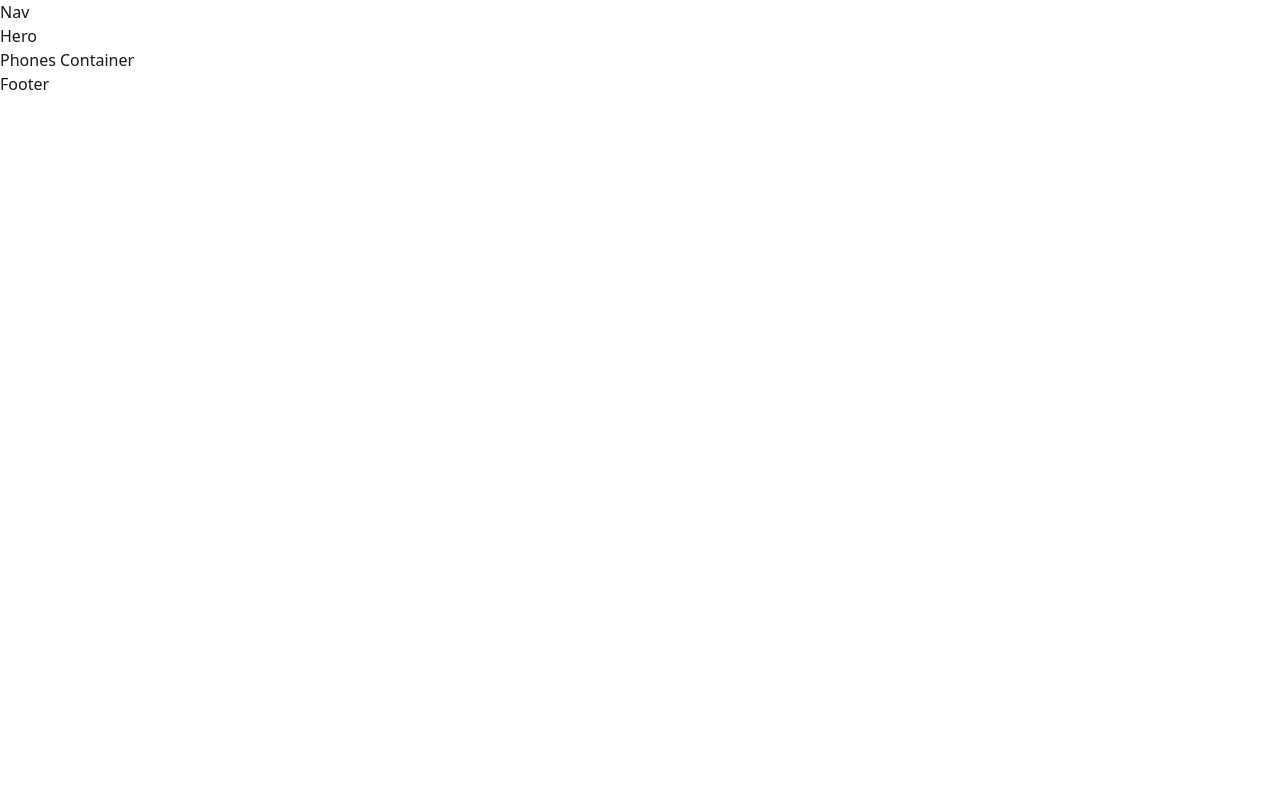
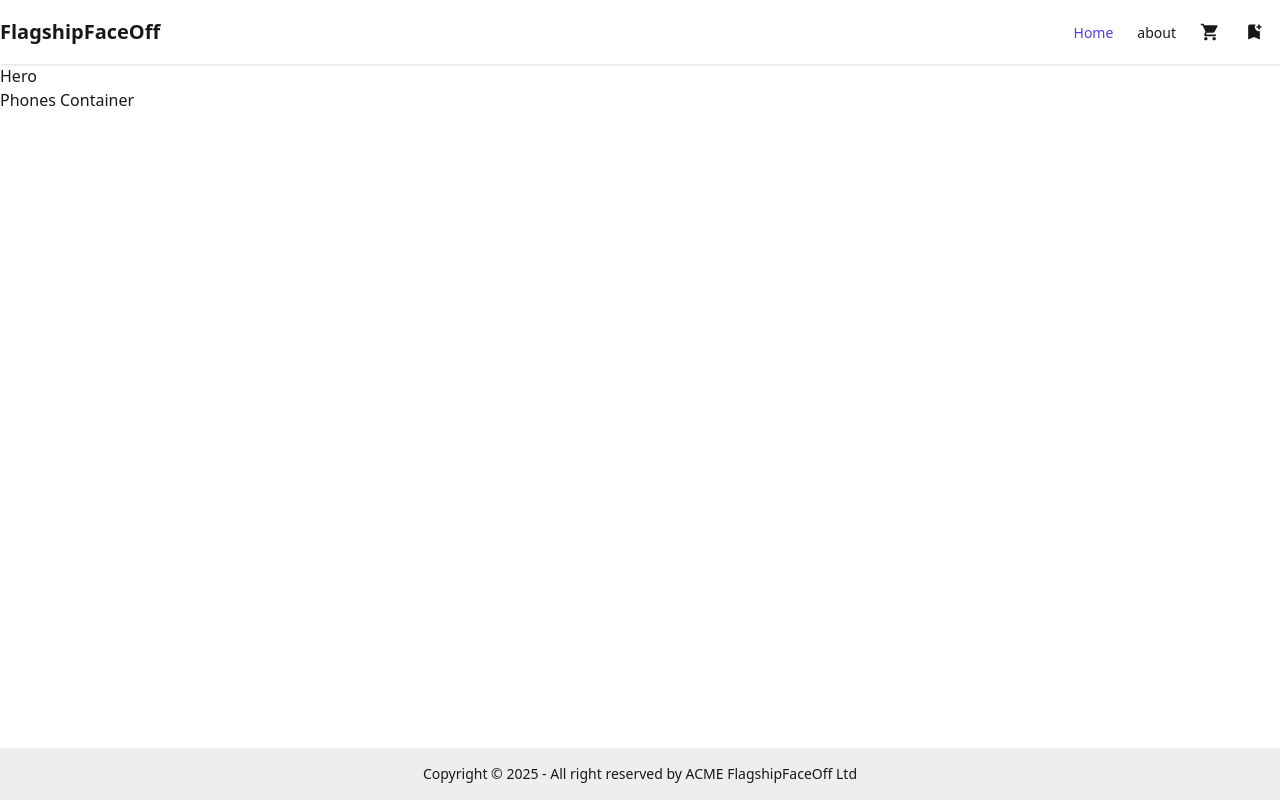
Before and after one commit to Rayhan-Rony/flaship-face-off, a React (Vite) app: page / in a window 1280 px wide. Built offline with nearby package versions, Linux system fonts and the light colour scheme.

Commit message:
added navbar and footer

```diff
--- a/package.json
+++ b/package.json
@@ -13,6 +13,7 @@
     "@tailwindcss/vite": "^4.1.4",
     "react": "^19.0.0",
     "react-dom": "^19.0.0",
+    "react-icons": "^5.5.0",
     "react-router": "^7.5.2",
     "tailwindcss": "^4.1.4"
   },
--- a/src/Components/Footer.jsx
+++ b/src/Components/Footer.jsx
@@ -3,7 +3,14 @@ import React from "react";
 const Footer = () => {
   return (
     <div>
-      <h1>Footer</h1>
+      <footer className="footer sm:footer-horizontal footer-center bg-base-300 text-base-content p-4">
+        <aside>
+          <p>
+            Copyright © {new Date().getFullYear()} - All right reserved by ACME
+            FlagshipFaceOff Ltd
+          </p>
+        </aside>
+      </footer>
     </div>
   );
 };
--- a/src/Components/Navbar.jsx
+++ b/src/Components/Navbar.jsx
@@ -1,9 +1,115 @@
 import React from "react";
+import { Link, NavLink } from "react-router";
+import { MdShoppingCart } from "react-icons/md";
+import { MdBookmarkAdd } from "react-icons/md";
 
 const Navbar = () => {
   return (
     <div>
-      <h1>Nav</h1>
+      <div className="navbar p-0 bg-base-100 shadow-sm">
+        <div className="navbar-start">
+          <div className="dropdown">
+            <div
+              tabIndex={0}
+              role="button"
+              className=" mx-2 cursor-pointer lg:hidden"
+            >
+              <svg
+                xmlns="http://www.w3.org/2000/svg"
+                className="h-5 w-5"
+                fill="none"
+                viewBox="0 0 24 24"
+                stroke="currentColor"
+              >
+                {" "}
+                <path
+                  strokeLinecap="round"
+                  strokeLinejoin="round"
+                  strokeWidth="2"
+                  d="M4 6h16M4 12h8m-8 6h16"
+                />{" "}
+              </svg>
+            </div>
+            <ul
+              tabIndex={0}
+              className="menu menu-sm dropdown-content bg-base-100 rounded-box z-1 mt-3 w-52 p-2 shadow"
+            >
+              <li>
+                <NavLink
+                  className={({ isActive }) => isActive && "text-indigo-600"}
+                  to="/"
+                >
+                  Home
+                </NavLink>
+              </li>
+              <li>
+                <NavLink
+                  className={({ isActive }) => isActive && "text-indigo-600"}
+                  to="/about"
+                >
+                  about
+                </NavLink>
+              </li>
+              <li>
+                <NavLink
+                  className={({ isActive }) => isActive && "text-indigo-600"}
+                  to="/cart"
+                >
+                  <MdShoppingCart size={20} />
+                </NavLink>
+              </li>
+              <li>
+                <NavLink
+                  className={({ isActive }) => isActive && "text-indigo-600"}
+                  to="/favorites"
+                >
+                  <MdBookmarkAdd size={20}></MdBookmarkAdd>
+                </NavLink>
+              </li>
+            </ul>
+          </div>
+          <Link to="/" className="font-bold text-xl">
+            FlagshipFaceOff
+          </Link>
+        </div>
+
+        <div className="navbar-end hidden lg:flex">
+          <ul className="menu menu-horizontal px-1">
+            <li>
+              <NavLink
+                className={({ isActive }) => isActive && "text-indigo-600"}
+                to="/"
+              >
+                Home
+              </NavLink>
+            </li>
+            <li>
+              <NavLink
+                className={({ isActive }) => isActive && "text-indigo-600"}
+                to="/about"
+              >
+                about
+              </NavLink>
+            </li>
+            <li>
+              <NavLink
+                className={({ isActive }) => isActive && "text-indigo-600"}
+                to="/cart"
+              >
+                <MdShoppingCart size={20} />
+              </NavLink>
+            </li>
+            <li>
+              <NavLink
+                className={({ isActive }) => isActive && "text-indigo-600"}
+                to="/favorites"
+              >
+                <MdBookmarkAdd size={20}></MdBookmarkAdd>
+              </NavLink>
+            </li>
+          </ul>
+        </div>
+      </div>
     </div>
   );
 };
--- a/src/layouts/MainLayouts.jsx
+++ b/src/layouts/MainLayouts.jsx
@@ -7,7 +7,9 @@ const MainLayouts = () => {
   return (
     <div>
       <Navbar></Navbar>
-      <Outlet></Outlet>
+      <div className=" min-h-[calc(100vh-116px)]">
+        <Outlet></Outlet>
+      </div>
       <Footer></Footer>
     </div>
   );
--- a/src/pages/ErrorPage.jsx
+++ b/src/pages/ErrorPage.jsx
@@ -0,0 +1,13 @@
+import React from "react";
+import Navbar from "../Components/Navbar";
+
+const ErrorPage = () => {
+  return (
+    <div>
+      <Navbar></Navbar>
+      <h1>Errror</h1>
+    </div>
+  );
+};
+
+export default ErrorPage;
--- /dev/null
+++ b/src/pages/phoneDetails.jsx
@@ -0,0 +1,11 @@
+import React from "react";
+
+const phoneDetails = () => {
+  return (
+    <div>
+      <h1>Phone Details</h1>
+    </div>
+  );
+};
+
+export default phoneDetails;
--- a/src/routes/routes.jsx
+++ b/src/routes/routes.jsx
@@ -2,21 +2,35 @@ import { createBrowserRouter } from "react-router";
 
 import MainLayouts from "../layouts/MainLayouts";
 import Home from "../pages/Home";
+import About from "../pages/About";
+
+import Favorites from "../pages/Favorites";
+import phoneDetails from "../pages/phoneDetails";
+import ErrorPage from "../pages/ErrorPage";
 
 export const router = createBrowserRouter([
   {
     path: "/",
     Component: MainLayouts,
-    errorElement: <p>Error</p>,
+    errorElement: <ErrorPage></ErrorPage>,
     children: [
       {
         index: true,
+        path: "/",
         Component: Home,
+      },
+      {
+        path: "/about",
+        element: <About></About>,
+      },
+      {
+        path: "/favorites",
+        Component: Favorites,
+      },
+      {
+        path: "/phoneDetails",
+        Component: phoneDetails,
       },
     ],
   },
-  {
-    path: "/about",
-    element: <p>THis is about</p>,
-  },
 ]);
```
Also changed, not shown: 1 other file (tests, documents, lock files or other folders).
